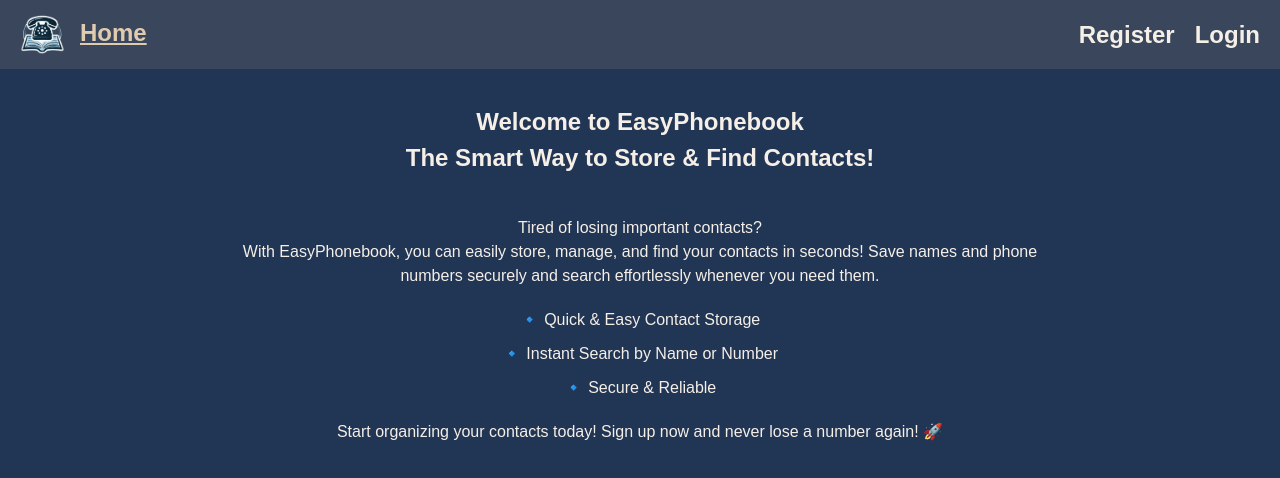
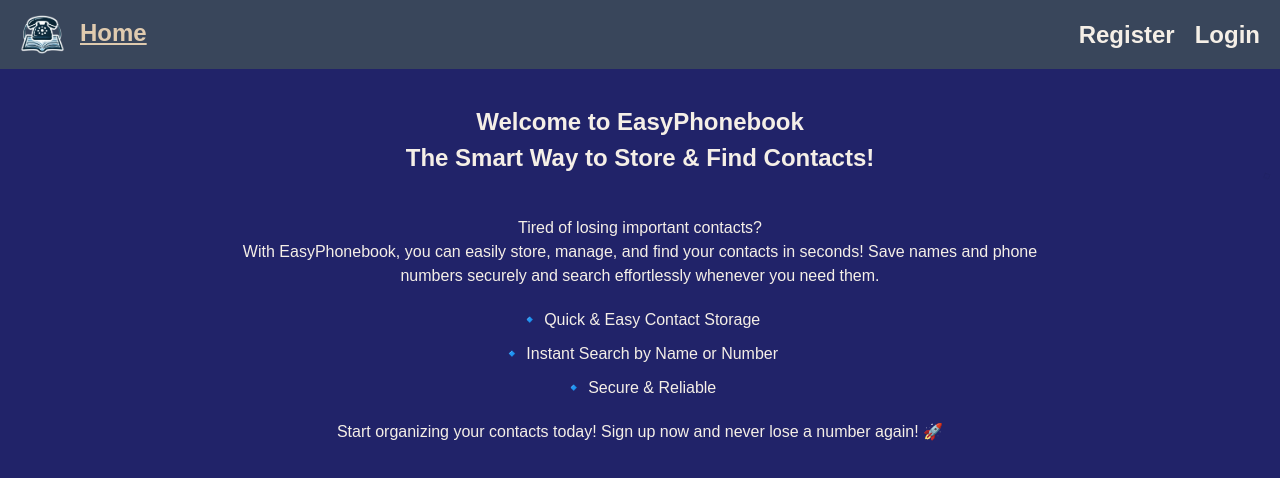
Before and after one commit to Dmytro-Tr/goit-react-hw-08, a React (Vite) app: page / in a window 1280 px wide. Shown: the top 478 px of the page. Built offline with nearby package versions, Linux system fonts and the light colour scheme.

Commit message:
Background added

```diff
--- a/src/App.jsx
+++ b/src/App.jsx
@@ -7,6 +7,7 @@ import Layout from "./components/Layout/Layout";
 import NotFound from "./pages/NotFound/NotFound";
 import RestrictedRoute from "./components/RestrictedRoute/RestrictedRoute";
 import PrivateRoute from "./components/PrivateRoute/PrivateRoute";
+import Background from "./components/Background/Background";
 
 const HomePage = lazy(() => import("./pages/HomePage/HomePage"));
 const ContactsPage = lazy(() => import("./pages/ContactsPage/ContactsPage"));
@@ -32,6 +33,7 @@ const App = () => {
           <Route path="*" element={<NotFound />} />
         </Routes>
       </Layout>
+      <Background />
     </div>
   );
 };
--- /dev/null
+++ b/src/components/Background/Background.jsx
@@ -0,0 +1,32 @@
+import s from "./background.module.css";
+
+const Background = () => {
+  return (
+    <>
+      <ul className={s.background}>
+        <li></li>
+        <li></li>
+        <li></li>
+        <li></li>
+        <li></li>
+        <li></li>
+        <li></li>
+        <li></li>
+        <li></li>
+        <li></li>
+        <li></li>
+        <li></li>
+        <li></li>
+        <li></li>
+        <li></li>
+        <li></li>
+        <li></li>
+        <li></li>
+        <li></li>
+        <li></li>
+      </ul>
+    </>
+  );
+};
+
+export default Background;
--- /dev/null
+++ b/src/components/Background/background.module.css
@@ -0,0 +1,162 @@
+@keyframes cube {
+  from {
+    transform: scale(0) rotate(0deg) translate(-50%, -50%);
+    opacity: 1;
+  }
+
+  to {
+    transform: scale(20) rotate(960deg) translate(-50%, -50%);
+    opacity: 0;
+  }
+}
+
+.background {
+  position: fixed;
+  width: 100vw;
+  height: 100vh;
+  top: 0;
+  left: 0;
+  margin: 0;
+  padding: 0;
+  background: #212369;
+  overflow: hidden;
+  z-index: -1;
+}
+
+.background li {
+  position: absolute;
+  top: 80vh;
+  left: 45vw;
+  width: 10px;
+  height: 10px;
+  border: solid 1px #1d1f5e;
+  color: transparent;
+  transform-origin: top left;
+  transform: scale(0) rotate(0deg) translate(-50%, -50%);
+  animation: cube 13s ease-in forwards infinite;
+}
+
+undefined .background li:nth-child(0) {
+  animation-delay: 0s;
+  left: 73vw;
+  top: 70vh;
+}
+
+.background li:nth-child(1) {
+  animation-delay: 2s;
+  left: 29vw;
+  top: 91vh;
+  border-color: #242673;
+}
+
+.background li:nth-child(2) {
+  animation-delay: 4s;
+  left: 99vw;
+  top: 22vh;
+}
+
+.background li:nth-child(3) {
+  animation-delay: 6s;
+  left: 13vw;
+  top: 15vh;
+}
+
+.background li:nth-child(4) {
+  animation-delay: 8s;
+  left: 53vw;
+  top: 65vh;
+}
+
+.background li:nth-child(5) {
+  animation-delay: 10s;
+  left: 78vw;
+  top: 0vh;
+}
+
+.background li:nth-child(6) {
+  animation-delay: 12s;
+  left: 62vw;
+  top: 81vh;
+  border-color: #242673;
+}
+
+.background li:nth-child(7) {
+  animation-delay: 14s;
+  left: 40vw;
+  top: 99vh;
+  border-color: #242673;
+}
+
+.background li:nth-child(8) {
+  animation-delay: 16s;
+  left: 57vw;
+  top: 44vh;
+  border-color: #242673;
+}
+
+.background li:nth-child(9) {
+  animation-delay: 18s;
+  left: 17vw;
+  top: 45vh;
+}
+
+.background li:nth-child(10) {
+  animation-delay: 20s;
+  left: 30vw;
+  top: 57vh;
+}
+
+.background li:nth-child(11) {
+  animation-delay: 22s;
+  left: 36vw;
+  top: 75vh;
+}
+
+.background li:nth-child(12) {
+  animation-delay: 24s;
+  left: 87vw;
+  top: 9vh;
+}
+
+.background li:nth-child(13) {
+  animation-delay: 26s;
+  left: 83vw;
+  top: 11vh;
+}
+
+.background li:nth-child(14) {
+  animation-delay: 28s;
+  left: 3vw;
+  top: 39vh;
+}
+
+.background li:nth-child(15) {
+  animation-delay: 30s;
+  left: 9vw;
+  top: 52vh;
+}
+
+.background li:nth-child(16) {
+  animation-delay: 32s;
+  left: 69vw;
+  top: 60vh;
+  border-color: #242673;
+}
+
+.background li:nth-child(17) {
+  animation-delay: 34s;
+  left: 24vw;
+  top: 32vh;
+}
+
+.background li:nth-child(18) {
+  animation-delay: 36s;
+  left: 93vw;
+  top: 29vh;
+}
+
+.background li:nth-child(19) {
+  animation-delay: 38s;
+  left: 49vw;
+  top: 85vh;
+}
--- a/src/index.css
+++ b/src/index.css
@@ -5,7 +5,8 @@
 
   color-scheme: light dark;
   color: rgba(255, 255, 255, 0.87);
-  background-color: #213555;
+  /* background-color: rgb(33, 53, 85); */
+  background-color: rgb(33, 53, 105);
 
   font-synthesis: none;
   text-rendering: optimizeLegibility;
--- a/src/main.jsx
+++ b/src/main.jsx
@@ -10,10 +10,7 @@ import { PersistGate } from "redux-persist/integration/react";
 createRoot(document.getElementById("root")).render(
   <Provider store={store}>
     <StrictMode>
-      <PersistGate
-        loading={null}
-        persistor={persistor}
-      >
+      <PersistGate loading={null} persistor={persistor}>
         <BrowserRouter>
           <App />
         </BrowserRouter>
```
